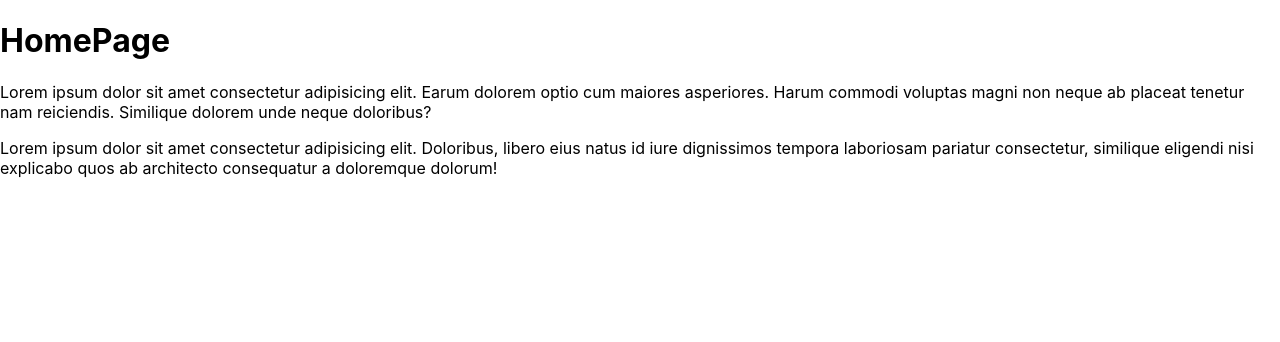
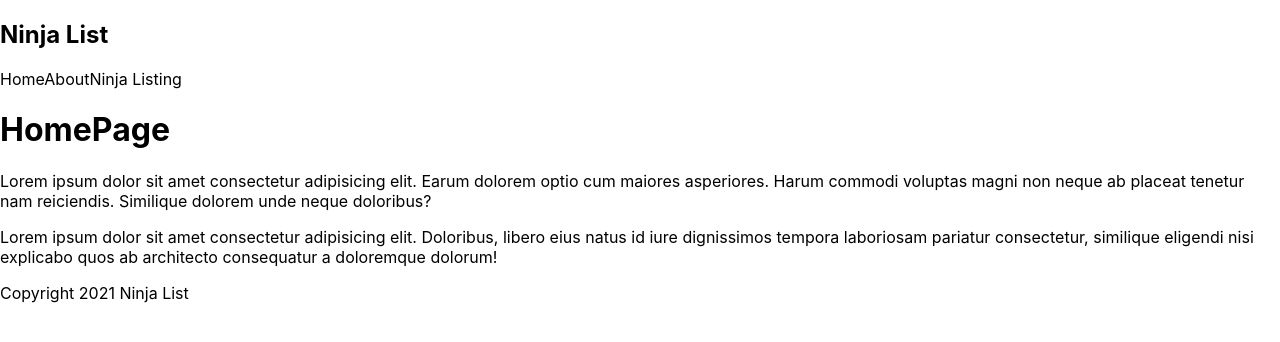
Before and after one commit to Ezzedini-Yassine/nextjs, a Next.js app in the folder ninjalist/: page / in a window 1280 px wide. Shown: the top 342 px of the page. Built offline with nearby package versions, Linux system fonts and the light colour scheme.

Commit message:
Adding other components

```diff
--- /dev/null
+++ b/ninjalist/comps/Footer.js
@@ -0,0 +1,9 @@
+const Footer = () => {
+  return (
+    <>
+      <div>Copyright 2021 Ninja List</div>
+    </>
+  );
+};
+
+export default Footer;
--- /dev/null
+++ b/ninjalist/comps/Navbar.js
@@ -0,0 +1,14 @@
+const Navbar = () => {
+  return (
+    <nav>
+      <div>
+        <h1>Ninja List</h1>
+      </div>
+      <a>Home</a>
+      <a>About</a>
+      <a>Ninja Listing</a>
+    </nav>
+  );
+};
+
+export default Navbar;
--- a/ninjalist/pages/index.js
+++ b/ninjalist/pages/index.js
@@ -1,10 +1,13 @@
 import Head from "next/head";
 import Image from "next/image";
+import Footer from "../comps/Footer";
+import Navbar from "../comps/Navbar";
 import styles from "../styles/Home.module.css";
 
 export default function Home() {
   return (
     <div>
+      <Navbar />
       <h1>HomePage</h1>
       <p>
         Lorem ipsum dolor sit amet consectetur adipisicing elit. Earum dolorem
@@ -17,6 +20,7 @@
         consectetur, similique eligendi nisi explicabo quos ab architecto
         consequatur a doloremque dolorum!
       </p>
+      <Footer />
     </div>
   );
 }
```
